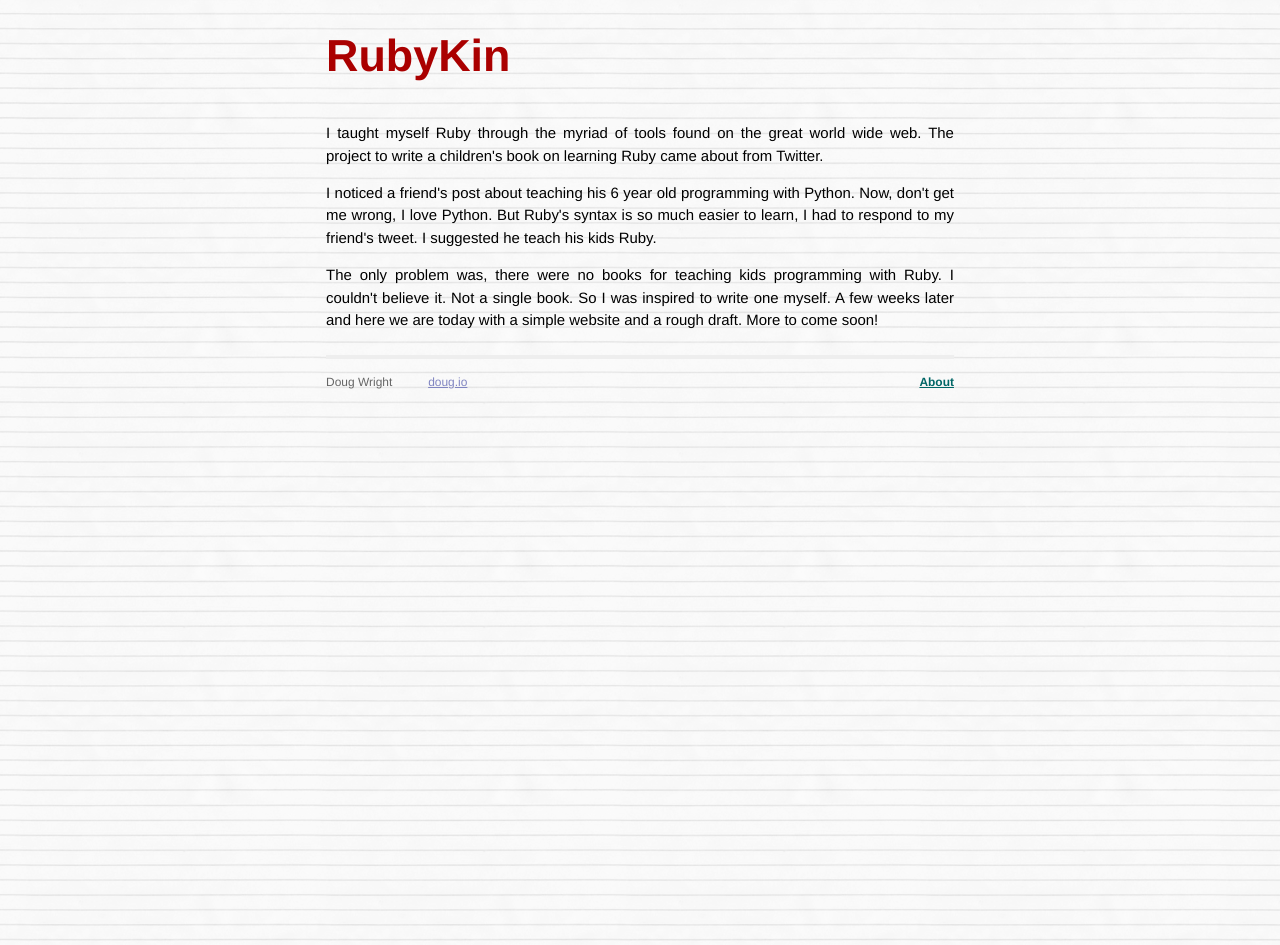
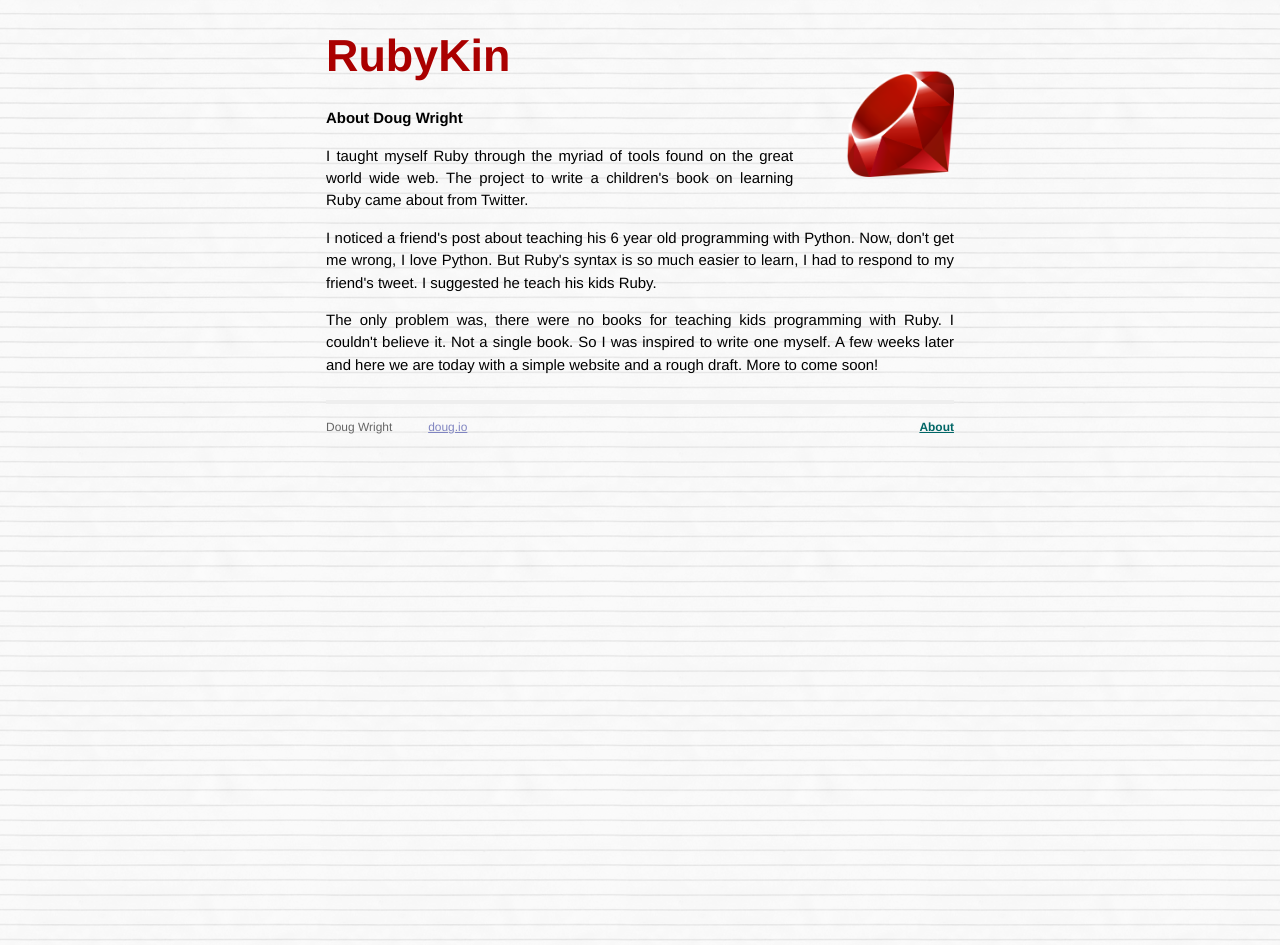
Before and after one commit to mrdougwright/rubykin.github.io, a Jekyll site: the page built from about.html, in a window 1280 px wide. Built offline with Jekyll 4.4.1, drawn with Linux system fonts in a browser that asks for light colours; Markdown is read by kramdown in place of the engine named in the settings.

Commit message:
Fix page layout

```diff
--- a/_layouts/default.html
+++ b/_layouts/default.html
@@ -19,9 +19,13 @@
           <div class="site">
             <div class="header">
               <h1 class="title"><a href="/">{{ site.name }}</a></h1>
+              <div class="pull-right"><img src="/images/ruby-logo.png"></div>
+            </div>
+            <div>
+              <h2>{{ page.title }}</h2>
             </div>
 
-                {{ content }}
+              {{ content }}
 
             <div class="footer">
               <div class="contact">
```
